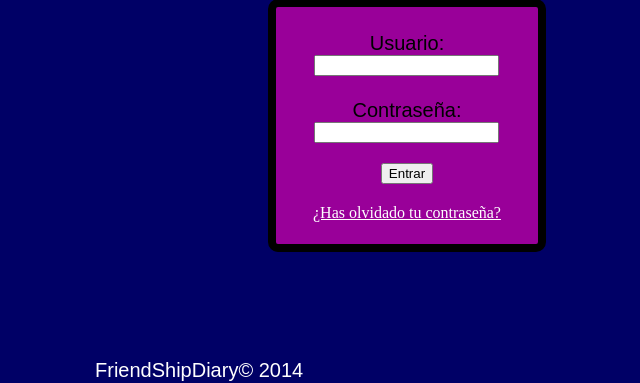
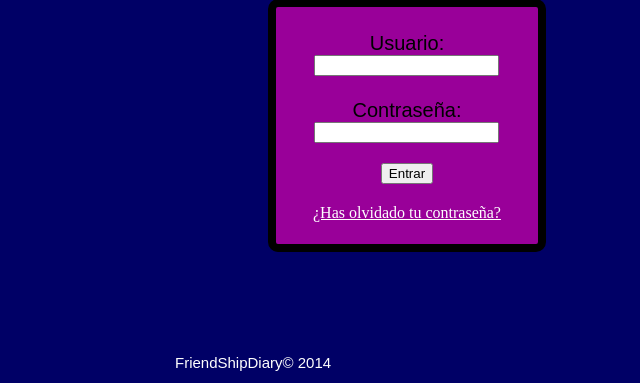
Before and after one commit to DavidJimenezCarmona/redsocialpw, a CodeIgniter app: page / in a window 1280 px wide. Shown: the part 436-819 px from the top of the page, without its empty margins (233-873 px from the left). Run offline with CodeIgniter, Linux system fonts and the light colour scheme; some web fonts are replaced.

Commit message:
Ajuste letra

```diff
--- a/application/controllers/welcome.php
+++ b/application/controllers/welcome.php
@@ -20,7 +20,6 @@ class Welcome extends CI_Controller {
 		{
 			$this->load->helper('form');
 			$this->load->view('headers');
-			$this->load->view('inicio');
 			echo "Usuario o contraseña erroneas";
 			$this->load->view('footer');
 		}
--- a/css/estilos.css
+++ b/css/estilos.css
@@ -54,13 +54,13 @@ body{
 
 .fuente_pie {
 	font-family: 'Chau Philomene One', sans-serif;
-	font-size: 20;
+	font-size: 15;
 	color: white;
 }
 
 #primer_bloque {
 	float: left;
-	margin-left: 20em;
+	margin-left: 25em;
 }
 
 #segundo_bloque {
```
